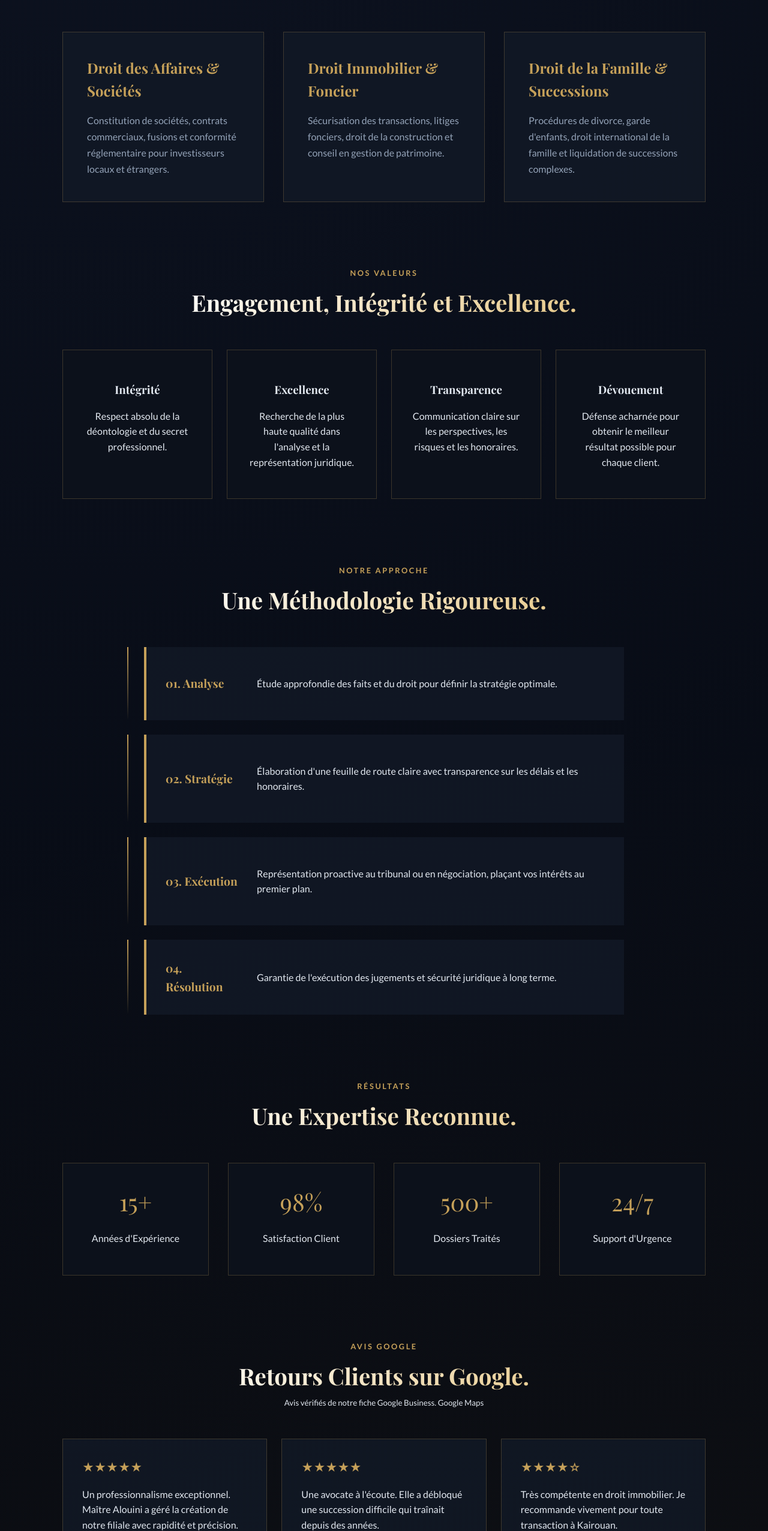
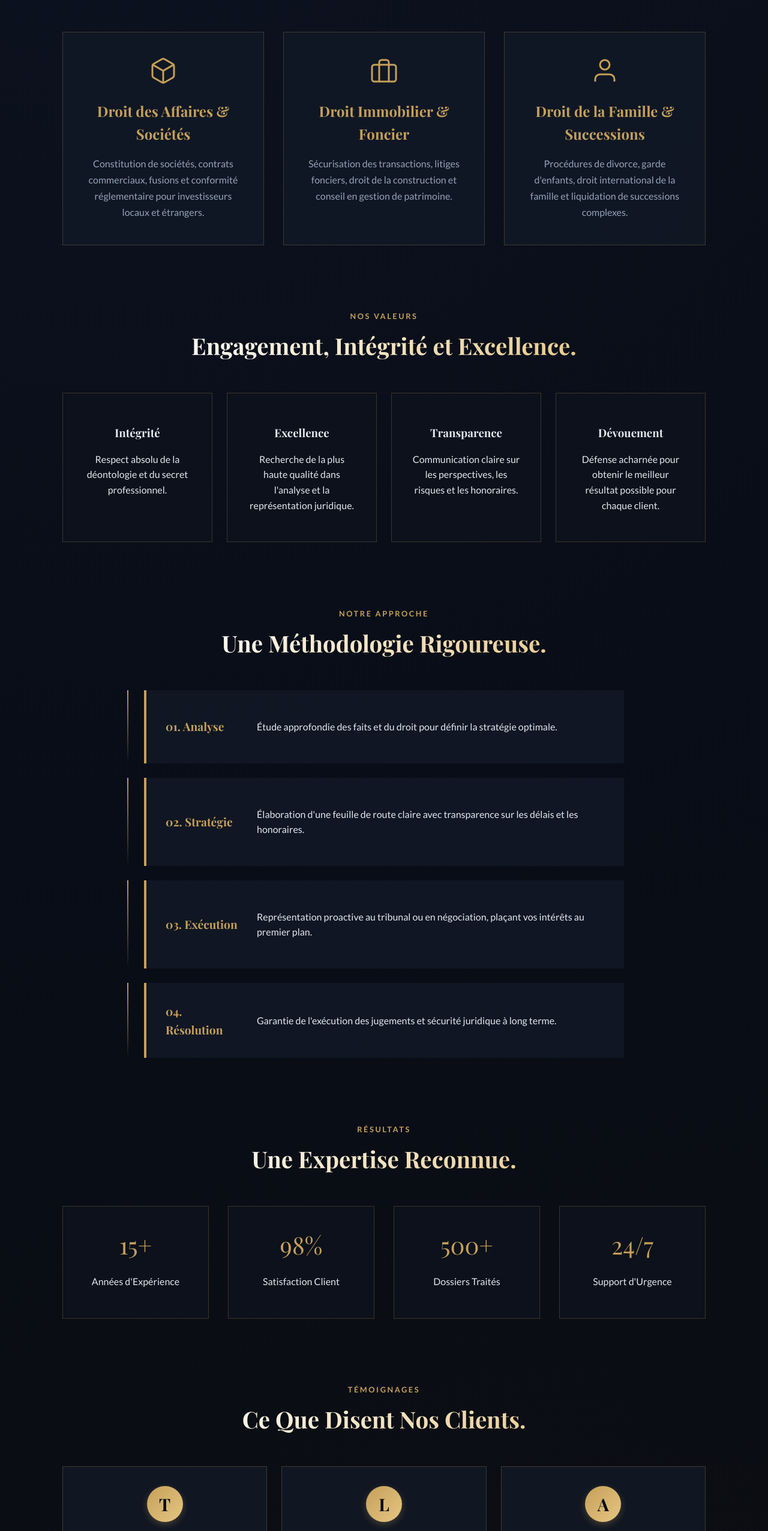
Before and after one commit to WajihAlouini/Attorney-Haifa-Website, a React (Vite) app: page / in a window 1280 px wide. Shown: the part 1518-4071 px from the top of the page at 60% size. Built offline with nearby package versions, Linux system fonts and the light colour scheme; no server answers.

Commit message:
UI/UX initial fixes

```diff
--- a/src/App.css
+++ b/src/App.css
@@ -371,6 +371,24 @@ section {
   border: 1px solid var(--border);
   padding: 2.5rem;
   transition: transform 0.3s ease;
+  display: flex;
+  flex-direction: column;
+  align-items: center;
+  text-align: center;
+}
+
+.practice-icon {
+  width: 48px;
+  height: 48px;
+  color: var(--accent);
+  margin-bottom: 1.5rem;
+  transition: transform 0.3s ease;
+  position: relative;
+  z-index: 1;
+}
+
+.practice-card:hover .practice-icon {
+  transform: translateY(-5px);
 }
 
 .practice-card:hover {
@@ -463,7 +481,55 @@ blockquote footer {
   text-transform: uppercase;
   letter-spacing: 0.1em;
 }
-
+.review-avatar {
+    width: 60px;
+    height: 60px;
+    border-radius: 50%;
+    background: linear-gradient(135deg, var(--accent), var(--accent-light));
+    color: #05080f;
+    display: flex;
+    align-items: center;
+    justify-content: center;
+    font-size: 1.8rem;
+    font-weight: 700;
+    font-family: 'Playfair Display', serif;
+    margin: 0 auto 1rem;
+    box-shadow: 0 4px 12px rgba(197, 160, 89, 0.3);
+}
+
+.review-text {
+    font-style: italic;
+    font-size: 1.05rem;
+    line-height: 1.7;
+    color: var(--muted);
+}
+
+.review-author {
+    margin-top: 1rem;
+    font-size: 0.9rem;
+}
+
+.reviews-cta {
+    text-align: center;
+    margin-top: 3rem;
+}
+
+.reviews-cta a {
+    color: var(--accent);
+    text-decoration: none;
+    font-size: 1rem;
+    font-weight: 600;
+    transition: opacity 0.2s;
+    display: inline-block;
+}
+
+.reviews-cta a:hover {
+    opacity: 0.7;
+}
+
+.reviews-note {
+    display: none; /* Hide the old note */
+}
 .review-grid {
   display: grid;
   grid-template-columns: repeat(auto-fit, minmax(280px, 1fr));
--- a/src/components/sections/PracticeAreas.jsx
+++ b/src/components/sections/PracticeAreas.jsx
@@ -1,4 +1,26 @@
 export function PracticeAreas({ t }) {
+    const icons = {
+        0: ( // Business & Corporate Law
+            <svg className="practice-icon" viewBox="0 0 24 24" fill="none" stroke="currentColor" strokeWidth="1.5">
+                <path d="M21 16V8a2 2 0 0 0-1-1.73l-7-4a2 2 0 0 0-2 0l-7 4A2 2 0 0 0 3 8v8a2 2 0 0 0 1 1.73l7 4a2 2 0 0 0 2 0l7-4A2 2 0 0 0 21 16z"></path>
+                <polyline points="3.27 6.96 12 12.01 20.73 6.96"></polyline>
+                <line x1="12" y1="22.08" x2="12" y2="12"></line>
+            </svg>
+        ),
+        1: ( // Real Estate & Property
+            <svg className="practice-icon" viewBox="0 0 24 24" fill="none" stroke="currentColor" strokeWidth="1.5">
+                <rect x="2" y="7" width="20" height="14" rx="2" ry="2"></rect>
+                <path d="M16 21V5a2 2 0 0 0-2-2h-4a2 2 0 0 0-2 2v16"></path>
+            </svg>
+        ),
+        2: ( // Family & Inheritance Law
+            <svg className="practice-icon" viewBox="0 0 24 24" fill="none" stroke="currentColor" strokeWidth="1.5">
+                <path d="M20 21v-2a4 4 0 0 0-4-4H8a4 4 0 0 0-4 4v2"></path>
+                <circle cx="12" cy="7" r="4"></circle>
+            </svg>
+        )
+    };
+
     return (
         <section className="practice" id="practice">
             <div className="section-header">
@@ -6,8 +28,9 @@ export function PracticeAreas({ t }) {
                 <h2>{t.practiceHeading}</h2>
             </div>
             <div className="practice-grid">
-                {t.practiceAreas.map((area) => (
+                {t.practiceAreas.map((area, index) => (
                     <article key={area.title} className="practice-card">
+                        {icons[index]}
                         <h3>{area.title}</h3>
                         <p>{area.summary}</p>
                     </article>
--- a/src/components/sections/Reviews.jsx
+++ b/src/components/sections/Reviews.jsx
@@ -6,19 +6,14 @@ export function Reviews({ t, liveReviews, mapShareUrl, isLoading }) {
             <div className="section-header">
                 <p className="section-eyebrow">{t.reviewsEyebrow}</p>
                 <h2>{t.reviewsHeading}</h2>
-                <small className="reviews-note">
-                    {t.reviewsNote}{' '}
-                    <a href={mapShareUrl} target="_blank" rel="noreferrer">
-                        Google Maps
-                    </a>
-                </small>
             </div>
             {isLoading ? (
                 <div className="reviews-loading">
                     <div className="spinner"></div>
-                    <p>Chargement des avis...</p>
+                    <p>Chargement...</p>
                 </div>
             ) : (
+                <>
                     <div className="review-grid">
                         {reviewsToRender.map((item, index) => (
                             <article
@@ -26,12 +21,23 @@ export function Reviews({ t, liveReviews, mapShareUrl, isLoading }) {
                                 className="review-card"
                                 style={{ animationDelay: `${index * 0.1}s` }}
                             >
+                                <div className="review-avatar">
+                                    {item.author.charAt(0)}
+                                </div>
                                 <span className="review-rating">{item.rating}</span>
-                            <p>{item.text}</p>
-                            <footer>{item.author}</footer>
+                                <p className="review-text">"{item.text}"</p>
+                                <footer className="review-author">{item.author}</footer>
                             </article>
                         ))}
                     </div>
+                    {mapShareUrl && (
+                        <p className="reviews-cta">
+                            <a href={mapShareUrl} target="_blank" rel="noreferrer">
+                                Voir plus d'avis →
+                            </a>
+                        </p>
+                    )}
+                </>
             )}
         </section>
     )
--- a/src/data/translations.js
+++ b/src/data/translations.js
@@ -83,9 +83,8 @@ export const translations = {
     ],
     testimonialsEyebrow: 'Client Testimonials',
     testimonialsHeading: 'Trusted by Clients Worldwide.',
-    reviewsEyebrow: 'Google Reviews',
-    reviewsHeading: 'Client Feedback on Google.',
-    reviewsNote: 'Verified reviews from our Google Business Profile.',
+    reviewsEyebrow: 'Client Voices',
+    reviewsHeading: 'What Our Clients Say.',
     reviews: [
       {
         rating: '★★★★★',
@@ -256,9 +255,8 @@ export const translations = {
     ],
     testimonialsEyebrow: 'Témoignages Clients',
     testimonialsHeading: 'La Confiance de Nos Clients.',
-    reviewsEyebrow: 'Avis Google',
-    reviewsHeading: 'Retours Clients sur Google.',
-    reviewsNote: 'Avis vérifiés de notre fiche Google Business.',
+    reviewsEyebrow: 'Témoignages',
+    reviewsHeading: 'Ce Que Disent Nos Clients.',
     reviews: [
       {
         rating: '★★★★★',
@@ -361,7 +359,7 @@ export const translations = {
     heroEyebrow: 'تونس · القيروان · دولي',
     heroTitle: 'التميز في المحاماة والاستشارات القانونية.',
     heroLede:
-      'تقدم الأستاذة حيفا قداهمي العويني تمثيلاً قانونياً خبيراً للأفراد والشركات في تونس والخارج، مع تخصص دقيق في قانون الأعمال، العقارات، وقانون الأسرة.',
+      'تقدم الأستاذة هيفاء القضامي العلويني تمثيلاً قانونياً خبيراً للأفراد والشركات في تونس والخارج، مع تخصص دقيق في قانون الأعمال، العقارات، وقانون الأسرة.',
     ctas: {
       primary: 'حجز موعد استشارة',
       secondary: 'مجالات تخصصنا',
@@ -375,7 +373,7 @@ export const translations = {
     aboutEyebrow: 'المحامية',
     aboutHeading: 'شريكك القانوني الموثوق.',
     aboutBody:
-      'الأستاذة حيفا قداهمي العويني محامية متميزة لدى المحاكم التونسية. بفضل فهم عميق للمشهد القانوني المحلي والمعايير الدولية، تقدم دفاعاً صارماً ومشورة استراتيجية لقاعدة متنوعة من العملاء، من العائلات التونسية إلى المستثمرين الدوليين.',
+      'الأستاذة هيفاء القضامي العلويني محامية متميزة لدى المحاكم التونسية. بفضل فهم عميق للمشهد القانوني المحلي والمعايير الدولية، تقدم دفاعاً صارماً ومشورة استراتيجية لقاعدة متنوعة من العملاء، من العائلات التونسية إلى المستثمرين الدوليين.',
     pillars: [
       {
         title: 'التقاضي وفض النزاعات',
@@ -415,14 +413,13 @@ export const translations = {
     ],
     testimonialsEyebrow: 'آراء العملاء',
     testimonialsHeading: 'ثقة عملائنا حول العالم.',
-    reviewsEyebrow: 'تقييمات جوجل',
-    reviewsHeading: 'آراء العملاء على جوجل.',
-    reviewsNote: 'تقييمات موثقة من صفحة مكتبنا على جوجل.',
+    reviewsEyebrow: 'آراء العملاء',
+    reviewsHeading: 'ماذا يقول عملاؤنا.',
     reviews: [
       {
         rating: '★★★★★',
         text:
-          'احترافية استثنائية. تعاملت الأستاذة العويني مع تأسيس شركتنا بسرعة ودقة.',
+          'احترافية استثنائية. تعاملت الأستاذة العلويني مع تأسيس شركتنا بسرعة ودقة.',
         author: 'توماس ر. · مدير تنفيذي',
       },
       {
@@ -441,7 +438,7 @@ export const translations = {
     testimonials: [
       {
         quote:
-          'تجمع الأستاذة العويني بين الخبرة القانونية والرؤية الاستراتيجية. كانت نصيحتها حاسمة لتوسعنا في السوق التونسية.',
+          'تجمع الأستاذة العلويني بين الخبرة القانونية والرؤية الاستراتيجية. كانت نصيحتها حاسمة لتوسعنا في السوق التونسية.',
         author: 'جان بيير ل.، مدير عمليات',
       },
       {
--- a/src/styles/utilities.css
+++ b/src/styles/utilities.css
@@ -29,6 +29,17 @@
     transition: all 0.3s ease;
     animation: fadeInUp 0.3s ease-out;
     z-index: 99;
+}
+.practice-icon {
+    width: 48px;
+    height: 48px;
+    color: var(--gold); /* or whatever your gold color variable is */
+    margin-bottom: 1.5rem;
+    transition: transform 0.3s ease;
+}
+
+.practice-card:hover .practice-icon {
+    transform: translateY(-5px);
 }
 
 .scroll-to-top:hover {
```
Lines whose indentation alone changed are shown as unchanged.
